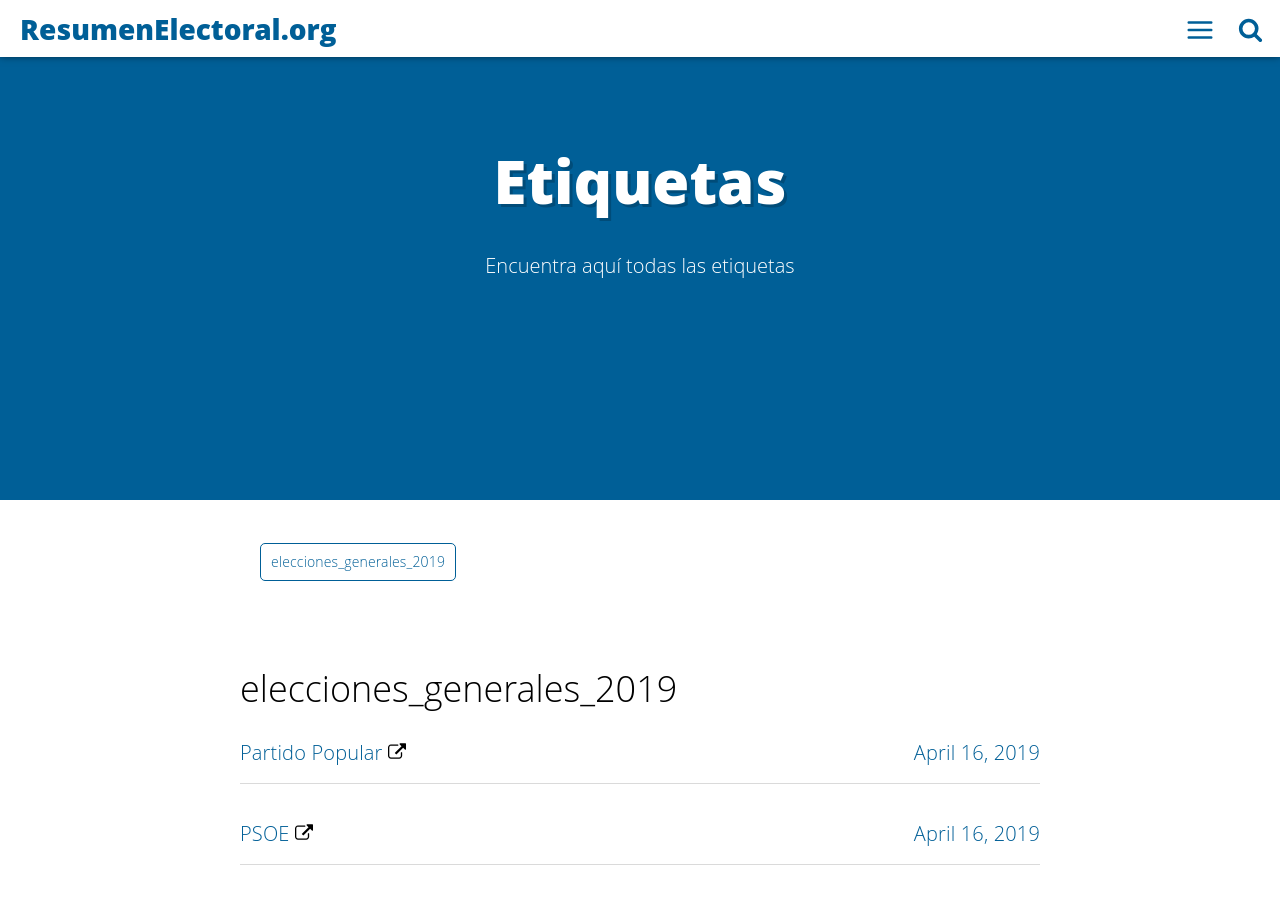
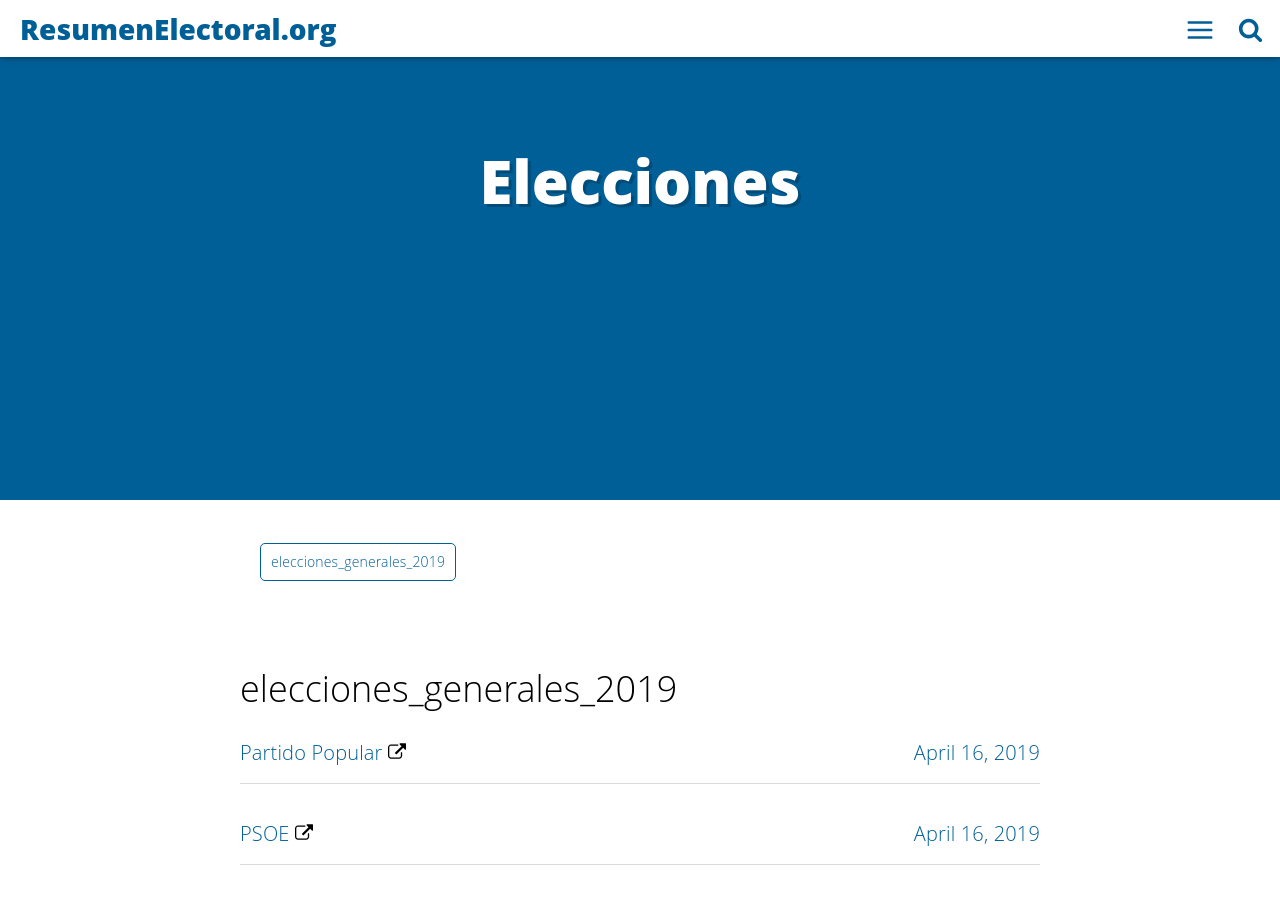
Before and after one commit to resumenelectoral/2019_generales, a Jekyll site: the page built from tags.html, in a window 1280 px wide and 900 px high. Built offline with Jekyll 4.4.1, drawn with Linux system fonts in a browser that asks for light colours.

Commit message:
Update tags.html

```diff
--- a/tags.html
+++ b/tags.html
@@ -1,8 +1,8 @@
 ---
 layout: minimal
-title: "Etiquetas"
+title: "Elecciones"
 permalink: /tags/index.html
-description: "Encuentra aquí todas las etiquetas"
+description: ""
 ---
 
 <div class="tags">
```
